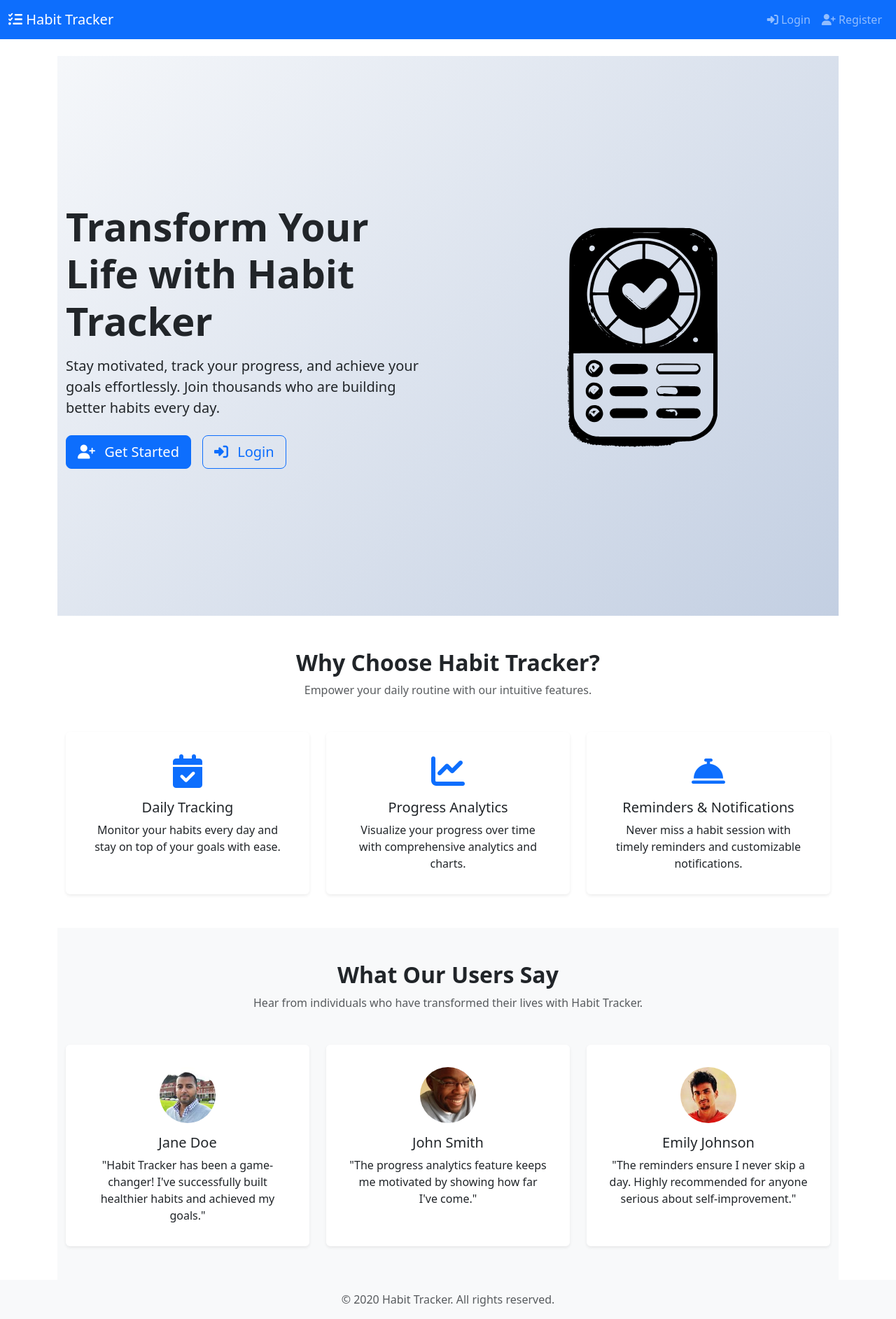
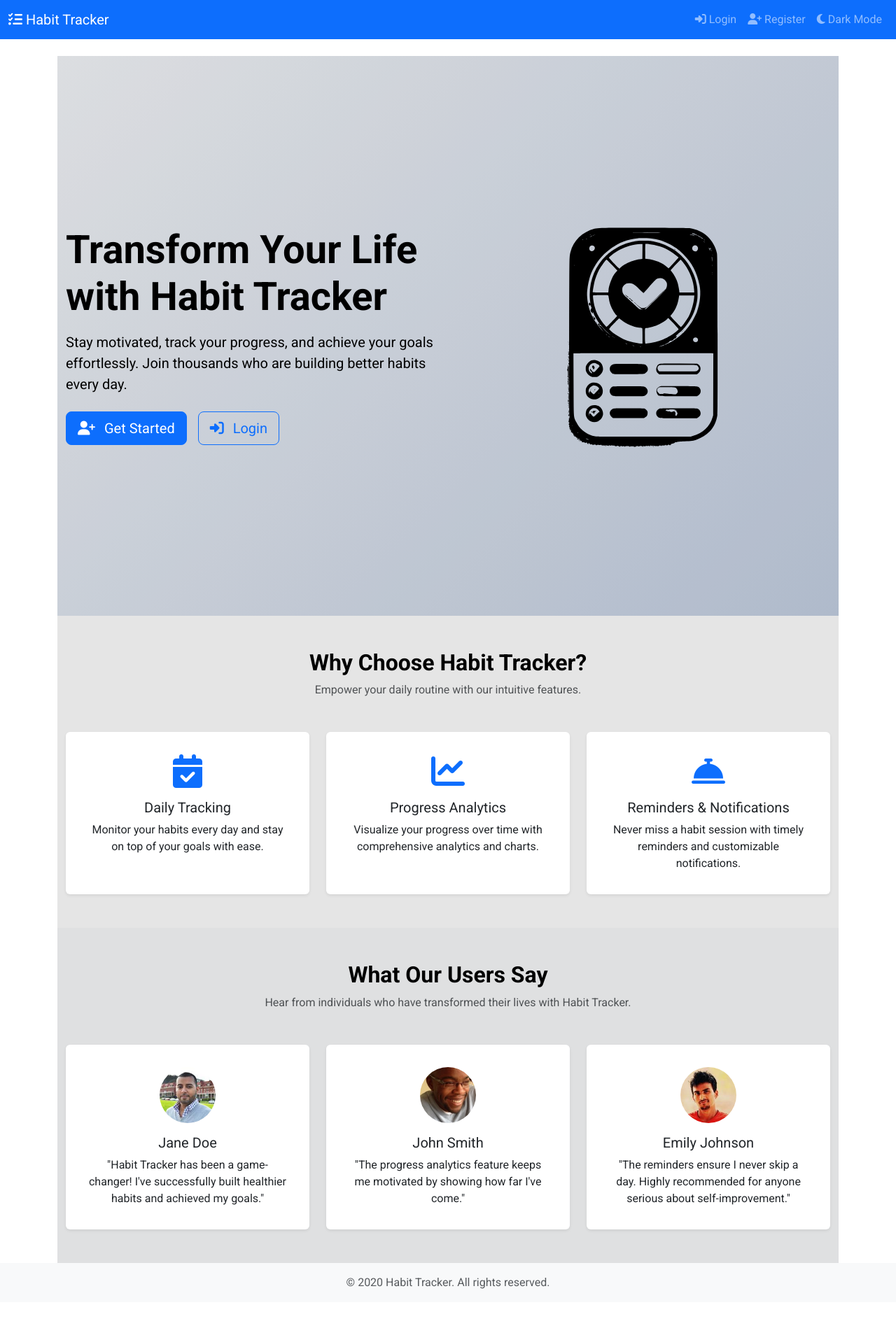
Before and after one commit to BrahimElhajji/habit_tracker_website, a Python web app: template app/templates/index.html in a window 1280 px wide. Shown: the whole page at 70% size. After the commit the page ends 1842 px from the top, so only its background shows below. Run offline with Jinja, Linux system fonts and the light colour scheme; the template is opened without the code that fills it: most values are stand-ins (such as "Sample title", 1, 10 or a date in 2020).

Commit message:
HEAD is now at c076872 design enhancement with fixing the flash message & adding light/dark mode switch

```diff
--- a/app/static/css/styles.css
+++ b/app/static/css/styles.css
@@ -1,3 +1,27 @@
+/* Apply Google Font */
+body {
+    font-family: 'Roboto', sans-serif;
+    background-color: var(--bg-color);
+    color: var(--text-color);
+    transition: background-color 0.3s ease, color 0.3s ease;
+}
+
+/* Hero Section Enhancements */
+section {
+    position: relative;
+}
+
+section::before {
+    content: '';
+    position: absolute;
+    top: 0;
+    left: 0;
+    width: 100%;
+    height: 100%;
+    /* Optional: Add overlay for better text readability */
+    background: rgba(0, 0, 0, 0.1);
+}
+
 /* Button Styles */
 .btn-primary {
     background-color: #0d6efd;
@@ -16,6 +40,12 @@
     transition: background-color 0.3s ease, color 0.3s ease, transform 0.2s ease;
 }
 
+.btn-outline-primary:hover {
+    background-color: #0d6efd;
+    color: #ffffff;
+    transform: translateY(-2px);
+}
+
 /* Card Enhancements */
 .card {
     border: none;
@@ -31,6 +61,39 @@
     color: var(--text-color);
 }
 
+/* Adjustments for Dark Mode */
+[data-bs-theme="dark"] .footer {
+    background-color: var(--footer-bg);
+    color: var(--text-color);
+}
+
+/* Responsive Image */
+.img-fluid {
+    max-height: 400px;
+    object-fit: contain;
+}
+
+/* Customize Toasts */
+.toast {
+    min-width: 250px;
+}
+
+.text-bg-success {
+    background-color: #198754 !important;
+}
+
+.text-bg-danger {
+    background-color: #dc3545 !important;
+}
+
+.text-bg-warning {
+    background-color: #ffc107 !important;
+}
+
+.text-bg-info {
+    background-color: #0dcaf0 !important;
+}
+
 /* Additional Custom Styles */
 .habit-card {
     border-left: 5px solid #0d6efd;
@@ -41,3 +104,23 @@
     transform: scale(1.02);
     box-shadow: 0 4px 20px rgba(0, 0, 0, 0.1);
 }
+
+
+.btn-action {
+    margin-right: 5px;
+}
+
+.table-responsive {
+    overflow-x: auto;
+}
+
+.footer {
+    margin-top: 50px;
+    padding: 20px 0;
+    text-align: center;
+}
+
+/* Transition for theme changes */
+[data-bs-theme="dark"] body, [data-bs-theme="light"] body {
+    transition: background-color 0.3s ease, color 0.3s ease;
+}
--- /dev/null
+++ b/app/static/js/scripts.js
@@ -0,0 +1,62 @@
+document.addEventListener('DOMContentLoaded', function() {
+    // Dark Mode Toggle
+    const toggle = document.getElementById('darkModeToggle');
+    const currentTheme = localStorage.getItem('theme') || 'light';
+    setTheme(currentTheme);
+
+    toggle.addEventListener('click', function(e) {
+        e.preventDefault();
+        const theme = document.documentElement.getAttribute('data-bs-theme') === 'light' ? 'dark' : 'light';
+        setTheme(theme);
+    });
+
+    function setTheme(theme) {
+        document.documentElement.setAttribute('data-bs-theme', theme);
+        localStorage.setItem('theme', theme);
+        updateToggleIcon(theme);
+    }
+
+    function updateToggleIcon(theme) {
+        if (theme === 'dark') {
+            toggle.innerHTML = '<i class="fa-solid fa-sun"></i> Light Mode';
+        } else {
+            toggle.innerHTML = '<i class="fa-solid fa-moon"></i> Dark Mode';
+        }
+    }
+
+    // Initialize Theme on Page Load
+    updateToggleIcon(currentTheme);
+
+    // Initialize Toasts
+    const toastContainer = document.getElementById('toast-container');
+
+    // Function to show toast
+    function showToast(message, category) {
+        const toastEl = document.createElement('div');
+        toastEl.className = `toast align-items-center text-bg-${category} border-0 animate__animated animate__fadeIn`;
+        toastEl.setAttribute('role', 'alert');
+        toastEl.setAttribute('aria-live', 'assertive');
+        toastEl.setAttribute('aria-atomic', 'true');
+
+        toastEl.innerHTML = `
+            <div class="d-flex">
+                <div class="toast-body">
+                    ${message}
+                </div>
+                <button type="button" class="btn-close btn-close-white me-2 m-auto" data-bs-dismiss="toast" aria-label="Close"></button>
+            </div>
+        `;
+
+        toastContainer.appendChild(toastEl);
+        const toast = new bootstrap.Toast(toastEl, { delay: 5000 });
+        toast.show();
+
+        // Remove toast from DOM after hidden
+        toastEl.addEventListener('hidden.bs.toast', () => {
+            toastEl.remove();
+        });
+    }
+
+    // Expose showToast to global scope for inline scripts
+    window.showToast = showToast;
+});
--- a/app/templates/base.html
+++ b/app/templates/base.html
@@ -54,11 +54,23 @@
                             </a>
                         </li>
                     {% endif %}
-                                    </ul>
+                    <!-- Dark Mode Toggle -->
+                    <li class="nav-item">
+                        <a class="nav-link" href="#" id="darkModeToggle" aria-label="Toggle Dark Mode">
+                            <i class="fa-solid fa-moon"></i> Dark Mode
+                        </a>
+                    </li>
+                </ul>
             </div>
         </div>
     </nav>
 
+    <!-- Toast Notifications Container -->
+    <div class="position-fixed bottom-0 end-0 p-3" style="z-index: 1100">
+        <div id="toast-container">
+            <!-- Toasts will be injected here dynamically -->
+        </div>
+    </div>
 
     <!-- Main Content -->
     <main class="container mt-4" id="mainContent">
@@ -80,6 +92,8 @@
 
     <!-- Bootstrap 5 JS Bundle with Popper -->
     <script src="https://cdn.jsdelivr.net/npm/bootstrap@5.3.0/dist/js/bootstrap.bundle.min.js"></script>
+    <!-- Custom JS -->
+    <script src="{{ url_for('static', filename='js/scripts.js') }}"></script>
 
     <!-- Inline Script to Handle Flash Messages -->
     <script>
```
Also changed, not shown: 1 other file.
